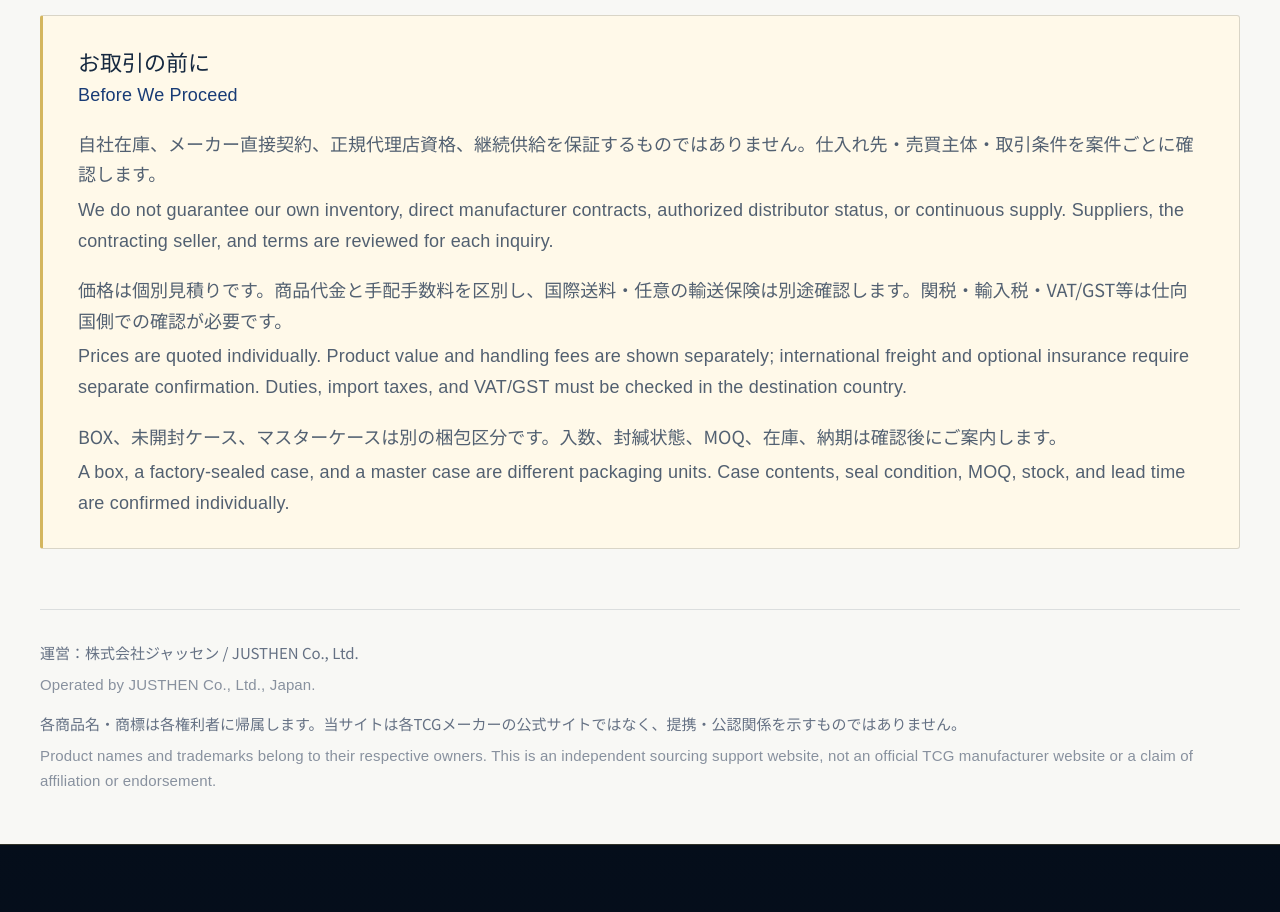
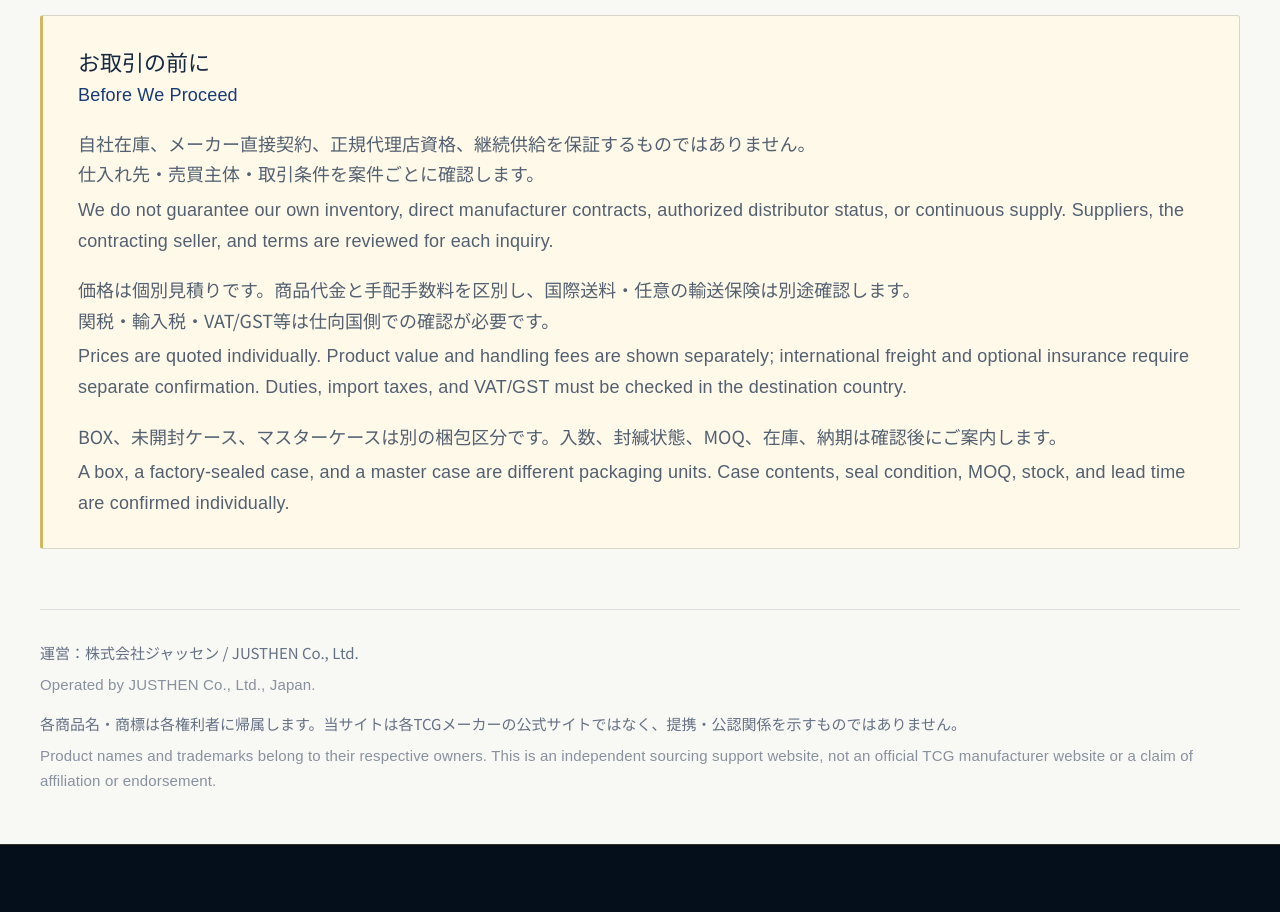
Before and after one commit to JUSTHEN-YUUKI/YUKIMICHI-ChatGpt-NEW-HP, a Next.js app: page /tcg in a window 1280 px wide. Shown: the part 2340-3252 px from the top of the page. Built offline with nearby package versions, Linux system fonts and the light colour scheme.

Commit message:
Add two Japanese line breaks to TCG trade notice

```diff
--- a/components/tcg/TradeNotice.tsx
+++ b/components/tcg/TradeNotice.tsx
@@ -3,10 +3,14 @@ import Bilingual from './Bilingual'
 export default function TradeNotice() {
   return <aside className="tcg-notice" aria-label="取引条件の確認 / Terms to confirm">
     <h2><Bilingual ja="お取引の前に" en="Before We Proceed" /></h2>
-    <p><Bilingual ja="自社在庫、メーカー直接契約、正規代理店資格、継続供給を保証するものではありません。仕入れ先・売買主体・取引条件を案件ごとに確認します。"
-      en="We do not guarantee our own inventory, direct manufacturer contracts, authorized distributor status, or continuous supply. Suppliers, the contracting seller, and terms are reviewed for each inquiry." /></p>
-    <p><Bilingual ja="価格は個別見積りです。商品代金と手配手数料を区別し、国際送料・任意の輸送保険は別途確認します。関税・輸入税・VAT/GST等は仕向国側での確認が必要です。"
-      en="Prices are quoted individually. Product value and handling fees are shown separately; international freight and optional insurance require separate confirmation. Duties, import taxes, and VAT/GST must be checked in the destination country." /></p>
+    <p><span className="tcg-bilingual">
+      <span lang="ja" className="tcg-ja">自社在庫、メーカー直接契約、正規代理店資格、継続供給を保証するものではありません。<br />仕入れ先・売買主体・取引条件を案件ごとに確認します。</span>
+      <span lang="en" className="tcg-en">We do not guarantee our own inventory, direct manufacturer contracts, authorized distributor status, or continuous supply. Suppliers, the contracting seller, and terms are reviewed for each inquiry.</span>
+    </span></p>
+    <p><span className="tcg-bilingual">
+      <span lang="ja" className="tcg-ja">価格は個別見積りです。商品代金と手配手数料を区別し、国際送料・任意の輸送保険は別途確認します。<br />関税・輸入税・VAT/GST等は仕向国側での確認が必要です。</span>
+      <span lang="en" className="tcg-en">Prices are quoted individually. Product value and handling fees are shown separately; international freight and optional insurance require separate confirmation. Duties, import taxes, and VAT/GST must be checked in the destination country.</span>
+    </span></p>
     <p><Bilingual ja="BOX、未開封ケース、マスターケースは別の梱包区分です。入数、封緘状態、MOQ、在庫、納期は確認後にご案内します。"
       en="A box, a factory-sealed case, and a master case are different packaging units. Case contents, seal condition, MOQ, stock, and lead time are confirmed individually." /></p>
   </aside>
```
